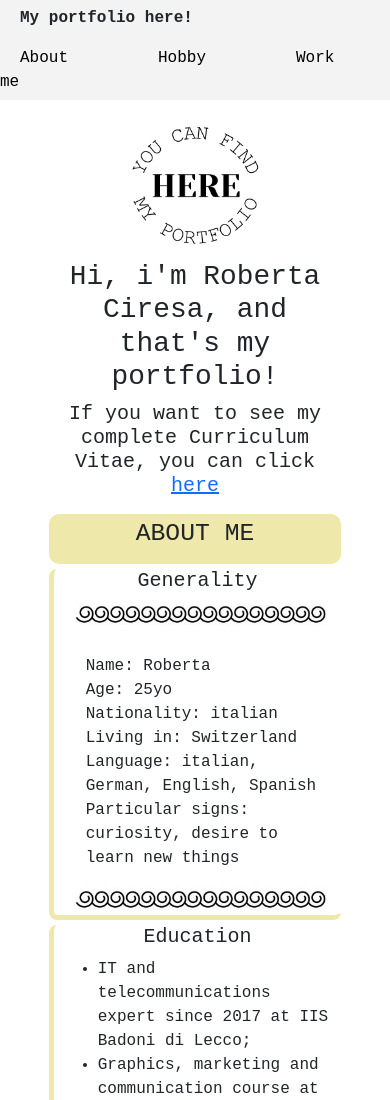
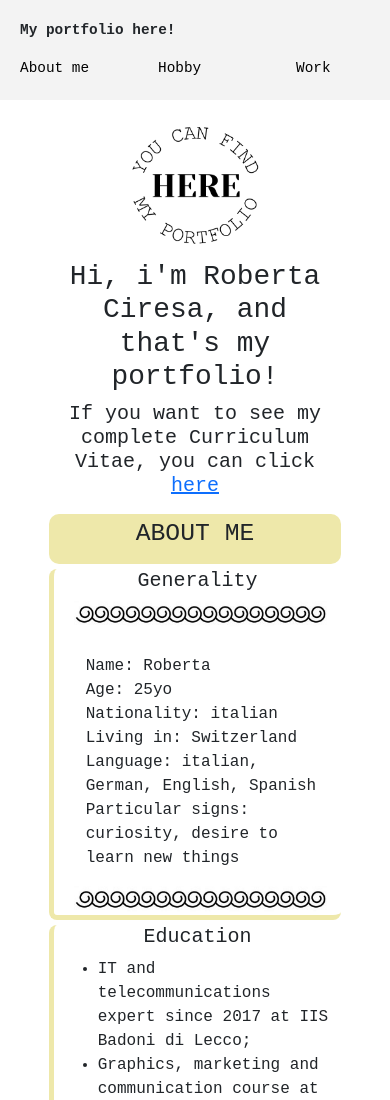
Before and after one commit to robi-ciresa/Progetto_HTML_e_CSS_Roberta_Ciresa, a plain HTML site: page index.html in a window 390 px wide. Shown: the top 1100 px of the page. Drawn offline with nearby package versions, Linux system fonts and the light colour scheme; files whose address does not match are found by name.

Commit message:
upload_n3

```diff
--- a/assets/css/cvpage_style.css
+++ b/assets/css/cvpage_style.css
@@ -1,7 +1,7 @@
 @media screen and (max-width:768px){
     nav {
         height: 110px;
-        font-size: 1em;
+        font-size: 0.9em;
     }
 
     .container {
--- a/assets/css/homepage_style.css
+++ b/assets/css/homepage_style.css
@@ -1,7 +1,7 @@
 @media screen and (max-width:768px){
     nav {
         height: 100px;
-        font-size: 1em;
+        font-size: 0.9em;
     }
 
     .container {
```
